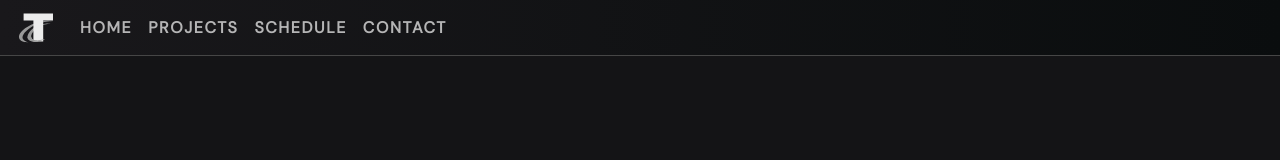
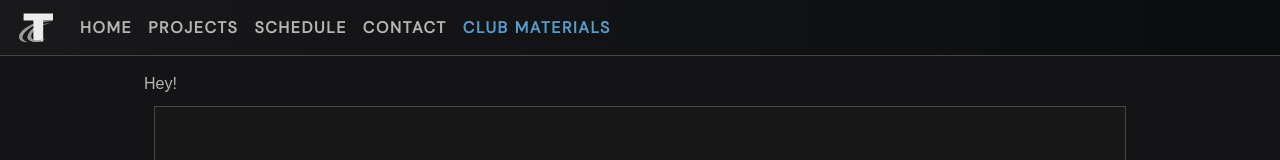
Before and after one commit to Tacoma-Community-College-CS-Club/tcc-cs-club-website, a SvelteKit app: page /club-materials in a window 1280 px wide. Before the commit this address had no page. Shown: the top 160 px of the page. Built offline with nearby package versions, Linux system fonts and the light colour scheme.

Commit message:
Added Club Materials page

```diff
--- a/src/lib/components/NavigationBar.svelte
+++ b/src/lib/components/NavigationBar.svelte
@@ -24,6 +24,9 @@
 		</li>
 		<li aria-current={$page.url.pathname.startsWith('/contact') ? 'page' : undefined}>
 			<a href="/contact">Contact</a>
+		</li>
+		<li aria-current={$page.url.pathname.startsWith('/club-materials') ? 'page' : undefined}>
+			<a href="/club-materials">Club Materials</a>
 		</li>
 	</ul>
 	<div class="right-container">
--- /dev/null
+++ b/src/routes/club-materials/+page.svelte
@@ -0,0 +1,9 @@
+<script>
+	import ProjectCard from "$lib/components/ProjectCard.svelte";
+
+
+</script>
+
+<p>Hey!</p>
+
+<ProjectCard/>
--- a/src/routes/projects/[slug]/+page.server.js
+++ b/src/routes/projects/[slug]/+page.server.js
@@ -26,11 +26,9 @@
 import path from "path";
 
 export const load = async ({ params }) => {
-    if (params.slug === 'hello-world') {
-		return {
-			title: 'Example project',
-            languages: ['ruby', 'c++'],
-			content: 'Welcome to our blog. Lorem ipsum dolor sit amet...'
-		};
-	}
+
+
+    return {
+
+    };
 }
```
